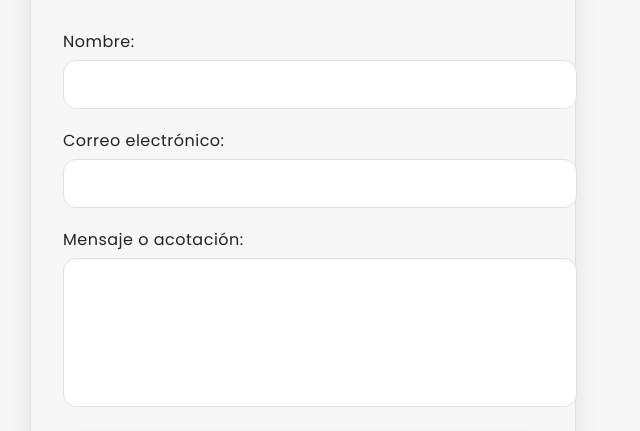
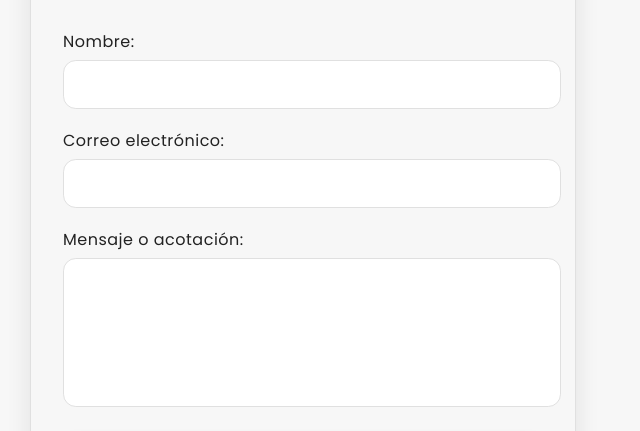
Before and after one commit to peshiito/jc_desings, a plain HTML site: page juni/index.html in a window 1280 px wide. Shown: the part 4094-4525 px from the top of the page, 337-977 px from the left. Drawn offline with nearby package versions, Linux system fonts and the light colour scheme; a script that the page names is missing.

Commit message:
fix contacto padding

```diff
--- a/juni/estilo.css
+++ b/juni/estilo.css
@@ -180,7 +180,7 @@ ul {
   margin-right: 0;
 }
 
-/* ===== HERO LOGO ANIMACIÓN MEJORADA ===== */
+/* ===== HERO LOGO ANIMACION===== */
 .hero-logo-container {
   margin-bottom: 2rem;
   margin-top: 2.5rem;
@@ -197,7 +197,7 @@ ul {
   filter: blur(2px) grayscale(0.5) brightness(1.2);
 }
 
-/* ===== HERO MEJORADO ===== */
+/* ===== HERO ===== */
 .hero-section {
   background: linear-gradient(135deg, #232323 0%, #181818 100%);
   min-height: 90vh;
@@ -334,7 +334,7 @@ ul {
 .contact-section input,
 .contact-section textarea {
   width: 100%;
-  padding: 0.7rem 1rem;
+  padding: 0.7rem 0rem 0.7rem 1rem;
   margin-bottom: 1.2rem;
   border: 1.5px solid var(--color-form-border);
   border-radius: 0.8rem;
```
Also changed, not shown: juni/index.html (+0 -1 lines).
